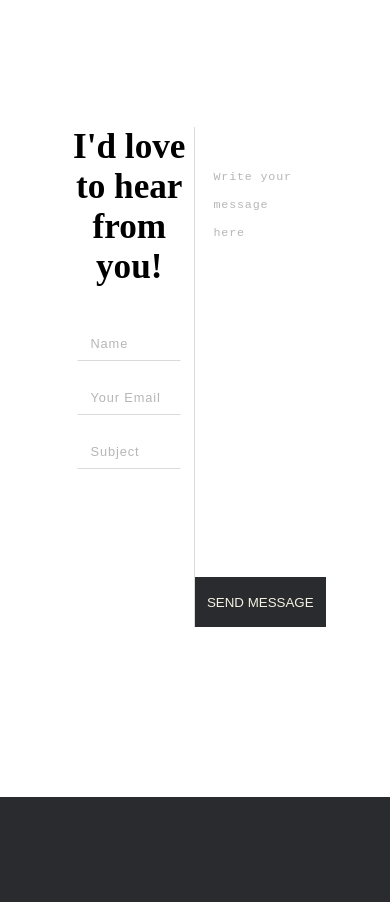
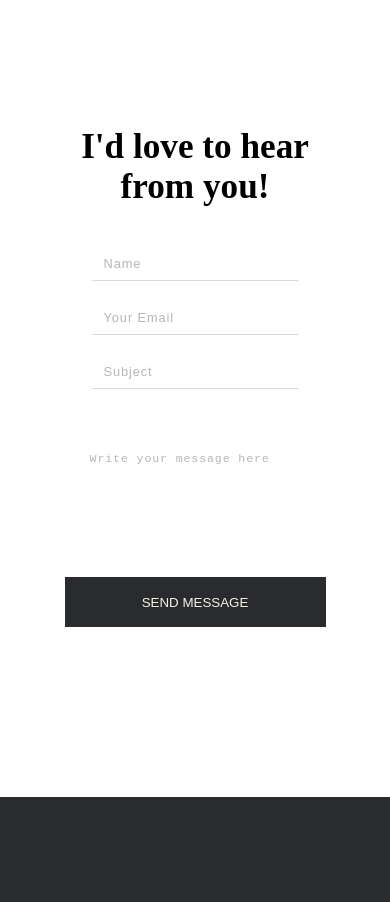
Before and after one commit to yirano/portfolio, a React (Create React App) app: page / in a window 390 px wide. Shown: the part 3420-4322 px from the top of the page. Built offline with nearby package versions, Linux system fonts and the light colour scheme; a web font is replaced by a local one.

Commit message:
Modify contact form to be responsive at < 967px width

```diff
--- a/src/components/Contact/Contact.css
+++ b/src/components/Contact/Contact.css
@@ -64,3 +64,13 @@ button {
 	text-transform: uppercase;
 	outline: none;
 }
+
+@media only screen and (max-width: 967px) {
+	form {
+		flex-flow: column;
+	}
+
+	.leftContact {
+		border-right: none;
+	}
+}
```
